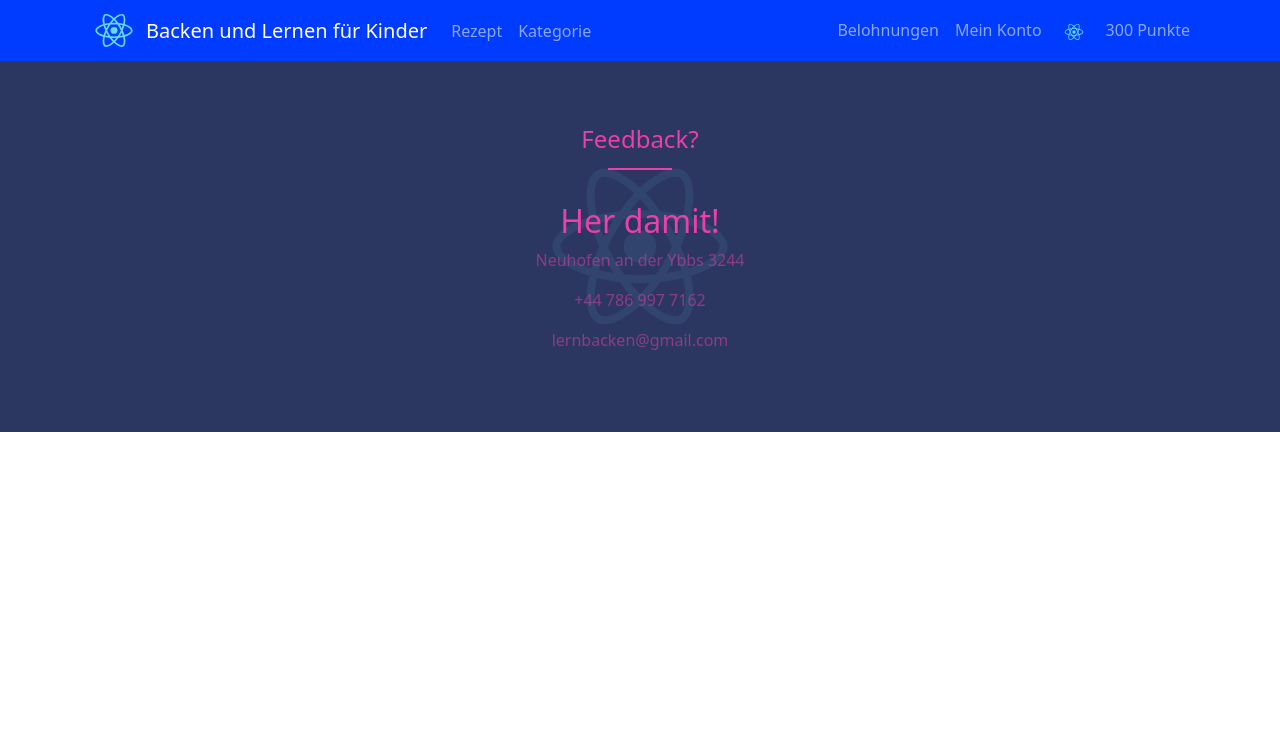
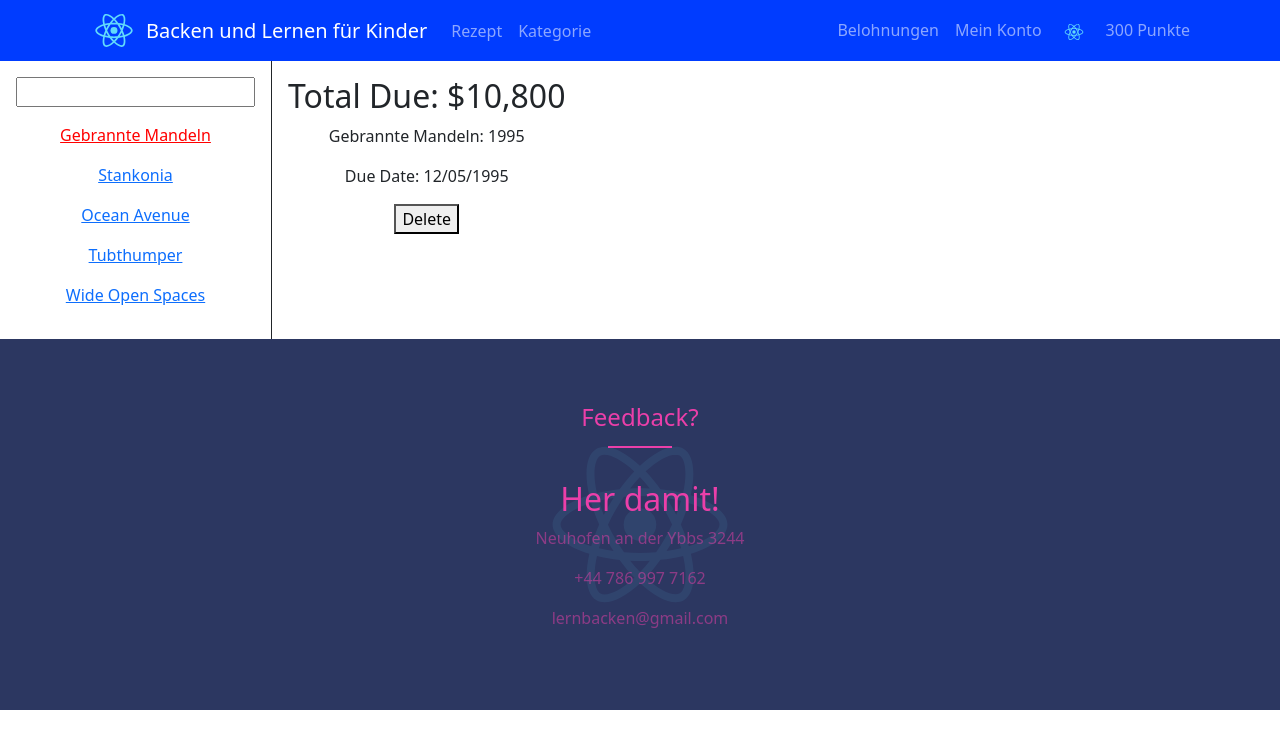
Before and after one commit to ZeIRoIL/BakeSchoolSite, a React (Create React App) app in the folder frontend/: page /recipes/1995 in a window 1280 px wide. Shown: the top 748 px of the page. Built offline with nearby package versions, Linux system fonts and the light colour scheme.

Commit message:
+ added new recipes page with features!

```diff
--- /dev/null
+++ b/frontend/src/Data/Mocks/dataRoute.js
@@ -0,0 +1,47 @@
+let recipes = [
+  {
+    name: "Gebrannte Mandeln",
+    number: 1995,
+    amount: "$10,800",
+    due: "12/05/1995",
+  },
+  {
+    name: "Stankonia",
+    number: 2000,
+    amount: "$8,000",
+    due: "10/31/2000"
+  },
+  {
+    name: "Ocean Avenue",
+    number: 2003,
+    amount: "$9,500",
+    due: "07/22/2003"
+  },
+  {
+    name: "Tubthumper",
+    number: 1997,
+    amount: "$14,000",
+    due: "09/01/1997"
+  },
+  {
+    name: "Wide Open Spaces",
+    number: 1998,
+    amount: "$4,600",
+    due: "01/27/2998"
+  }
+];
+
+export function getRecipes() {
+  return recipes;
+}
+
+export function getRecipe(number) {
+  return recipes.find(
+    recipe => recipe.number === number
+  );
+}
+export function deleteInvoice(number) {
+  invoices = invoices.filter(
+    invoice => invoice.number !== number
+  );
+}
--- /dev/null
+++ b/frontend/src/Data/Mocks/quizData.js
@@ -0,0 +1,5 @@
+let quiz = [
+    {
+
+    }
+]
--- a/frontend/src/Pages/Description/Zucker.js
+++ b/frontend/src/Pages/Description/Zucker.js
@@ -1,10 +1,15 @@
 import { Button } from 'react-bootstrap';
 import React from 'react';
+
+import Image from '../../Assets/img/logo.svg';
 
 
 export const Zucker = () => {
     return (
         <div>
+            <div>
+            <img src={Image} width={500} className="descriptionImg" alt="logo" />
+            </div>
             <h1>Beschreibung</h1>
             <div>
                 <p>Zucker ist meist ein Einfach oder Zweifachzucker. Der Zucker wird auch als Kohlenhydray bezeichnet!</p>
--- /dev/null
+++ b/frontend/src/Pages/Recipes/recipe.js
@@ -0,0 +1,27 @@
+import { useParams, useNavigate } from "react-router-dom";
+import { getRecipe, deleteInvoice } from "../../Data/Mocks/dataRoute";
+
+export default function Invoice() {
+    let navigate = useNavigate();
+  let params = useParams();
+  let recipe = getRecipe(parseInt(params.recipeId, 10));
+  return (
+    <main style={{ padding: "1rem" }}>
+      <h2>Total Due: {recipe.amount}</h2>
+      <p>
+        {recipe.name}: {recipe.number}
+      </p>
+      <p>Due Date: {recipe.due}</p>
+      <p>
+      <button
+          onClick={() => {
+            deleteInvoice(recipe.number);
+            navigate("/recipe");
+          }}
+        >
+          Delete
+        </button>
+      </p>
+    </main>
+  );
+}
--- /dev/null
+++ b/frontend/src/Pages/Recipes/recipes.js
@@ -0,0 +1,53 @@
+import { NavLink, Outlet, useSearchParams } from "react-router-dom";
+import { getRecipes } from "../../Data/Mocks/dataRoute";
+
+export default function Invoices() {
+    // get the data from the Api Fetch! It is needed to load for the next sitepage
+  let recipes = getRecipes();
+  let [searchParams, setSearchParams] = useSearchParams();
+
+  return (
+    <div style={{ display: "flex" }}>
+      <nav
+        style={{
+          borderRight: "solid 1px",
+          padding: "1rem",
+        }}
+      >
+          {/* Search Function for the Params (URLName) */}
+        <input
+          value={searchParams.get("filter") || ""}
+          onChange={(event) => {
+            let filter = event.target.value;
+            if (filter) {
+              setSearchParams({ filter });
+            } else {
+              setSearchParams({});
+            }
+          }}
+        />
+        {recipes
+          .filter((recipe) => {
+            let filter = searchParams.get("filter");
+            if (!filter) return true;
+            let name = recipe.name.toLowerCase();
+            return name.startsWith(filter.toLowerCase());
+          })
+          .map((recipe) => (
+            <NavLink
+              style={({ isActive }) => ({
+                display: "block",
+                margin: "1rem 0",
+                color: isActive ? "red" : "",
+              })}
+              to={`/recipes/${recipe.number}`}
+              key={recipe.number}
+            >
+              {recipe.name}
+            </NavLink>
+          ))}
+      </nav>
+      <Outlet />
+    </div>
+  );
+}
--- a/frontend/src/Parts/Navigation/navigation.js
+++ b/frontend/src/Parts/Navigation/navigation.js
@@ -6,7 +6,9 @@ import Home from '../../Pages/mainPage';
 import LoginPage from '../../Pages/login';
 import Categorie from '../../Pages/categories';
 import RewardPage from '../../Pages/rewardPage';
-
+import { Zucker } from '../../Pages/Description/Zucker';
+import Recipes from '../../Pages/Recipes/recipes';
+import Recipe from '../../Pages/Recipes/recipe';
 
 // Style
 import '../../Assets/Style/Navigation/navigation.scss'; // Tell webpack that Button.js uses these styles
@@ -15,8 +17,9 @@ import '../../Assets/Style/Navigation/navigation.scss'; // Tell webpack that But
 import React, { Component } from 'react';
 import { Navbar, Nav, Container, NavDropdown } from 'react-bootstrap';
 import { Routes, Route, Link } from "react-router-dom";
-import CardCategory from '../../Components/Cards/CardsCategory/cardCategory';
-import { Zucker } from '../../Pages/Description/Zucker';
+
+
+
 
 export class Navigation extends Component {
     render() {
@@ -29,8 +32,8 @@ export class Navigation extends Component {
                         <Navbar.Toggle aria-controls="responsive-navbar-nav" />
                         <Navbar.Collapse id="responsive-navbar-nav">
                             <Nav className="me-auto">
-                                <Nav.Link href="#features">Rezept</Nav.Link>
-                                <Nav.Link href="/categorie">Kategorie</Nav.Link>
+                                <Nav.Link href="/recipes">Rezept</Nav.Link>
+                                <Nav.Link href="/category">Kategorie</Nav.Link>
                             </Nav>
                             <Nav>
                                 <Nav.Link href="/reward">Belohnungen</Nav.Link>
@@ -50,15 +53,24 @@ export class Navigation extends Component {
 
                 <Routes>
                     <Route path="/" element={<Home />} />
-                    <Route path="/login" element={<LoginPage />} />
-                    <Route path="/categorie" element={<Categorie />}/>
+                    <Route path="login" element={<LoginPage />} />
+                    <Route path="category" element={<Categorie />} />
+                    <Route path="recipes" element={<Recipes />} >
+                        <Route
+                            index
+                            element={
+                                <main style={{ padding: "1rem" }}>
+                                    <p>Wähle ein Rezept aus!</p>
+                                </main>
+                            }
+                        />
+                        <Route path=":recipeId" element={<Recipe />} />
+                    </Route>
 
-
-
-                    <Route path="categorie/Zucker" element={<Zucker/>} />
-                    <Route path="/reward" element={<RewardPage />} />
+                    <Route path="category/Zucker" element={<Zucker />} />
+                    <Route path="reward" element={<RewardPage />} />
                 </Routes>
-                </div>
-                )
+            </div>
+        )
     }
 }
```
